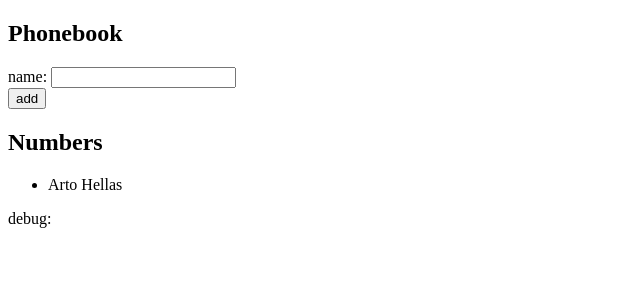
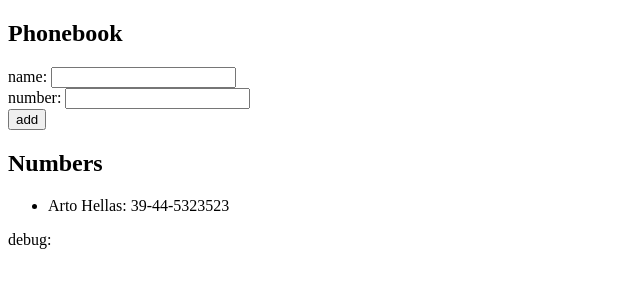
Before and after one commit to drewlee/fullstackopen, a React (Vite) app in the folder exercises/part2/phonebook/: page / in a window 1280 px wide. Shown: the top 300 px of the page, without its empty margins (0-640 px from the left). Built offline with nearby package versions, Linux system fonts and the light colour scheme.

Commit message:
Completes exercise 2.8

```diff
--- a/exercises/part2/phonebook/src/App.jsx
+++ b/exercises/part2/phonebook/src/App.jsx
@@ -2,9 +2,13 @@
 
 const App = () => {
   const [persons, setPersons] = useState([
-    { name: 'Arto Hellas' }
+    {
+      name: 'Arto Hellas',
+      number: '39-44-5323523'
+    }
   ])
   const [newName, setNewName] = useState('')
+  const [newNumber, setNewNumber] = useState('')
 
   const handleFormSubmit = (event) => {
     event.preventDefault()
@@ -15,16 +19,24 @@
       if (hasNewName) {
         alert(`${newName} is already added to phonebook`)
       } else {
-        const newNameObj = { name: newName }
+        const newEntry = {
+          name: newName,
+          number: newNumber
+        }
 
-        setPersons(persons.concat(newNameObj))
+        setPersons(persons.concat(newEntry))
         setNewName('')
+        setNewNumber('')
       }
     }
   }
 
   const handleNameChange = event => {
     setNewName(event.target.value)
+  }
+
+  const handleNumberChange = event => {
+    setNewNumber(event.target.value)
   }
 
   return (
@@ -35,14 +47,19 @@
           name: <input type="text" onChange={handleNameChange} value={newName} />
         </div>
         <div>
+          number: <input type="text" onChange={handleNumberChange} value={newNumber} />
+        </div>
+        <div>
           <button type="submit">add</button>
         </div>
       </form>
       <h2>Numbers</h2>
       <ul>
-        {persons.map(person => <li key={person.name}>{person.name}</li>)}
+        {persons.map(
+          person => <li key={person.name}>{person.name}: {person.number}</li>
+        )}
       </ul>
-      <div>debug: {newName}</div>
+      <div>debug: {newName} {newNumber}</div>
     </div>
   )
 }
```
